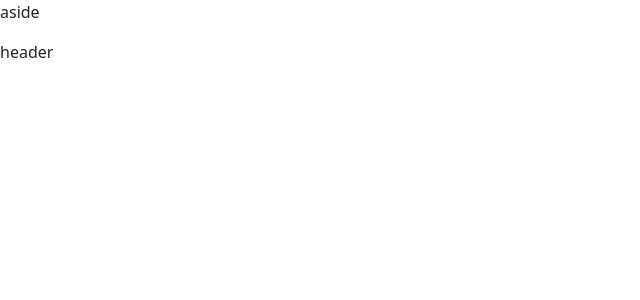
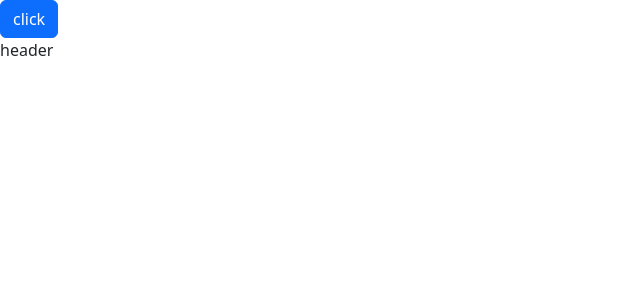
Before and after one commit to saivitasoft/apitask1, an Angular app: page / in a window 1280 px wide. Shown: the top 300 px of the page, without its empty margins (0-640 px from the left). Built offline with nearby package versions, Linux system fonts and the light colour scheme.

Commit message:
add class&style in line

```diff
--- a/src/app/aside/aside.component.html
+++ b/src/app/aside/aside.component.html
@@ -1 +1 @@
-<p>aside</p>
+<button class="btn btn-primary">click</button>
--- a/src/app/header/header.component.html
+++ b/src/app/header/header.component.html
@@ -1 +1 @@
-<p>header</p>
+<p class="color: blue;">header</p>
```
